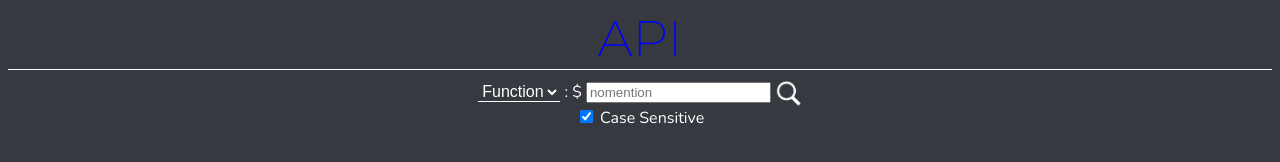
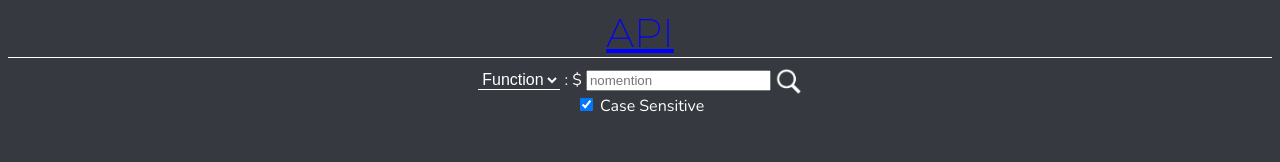
Before and after one commit to hcs1219/bdfd-api, a website: page index.html in a window 1280 px wide. Drawn offline with nearby package versions, Linux system fonts and the light colour scheme.

Commit message:
Update index.html

```diff
--- a/index.html
+++ b/index.html
@@ -29,7 +29,7 @@
        }
     </style>
     <header style="text-align:center;border-bottom:thin solid white;margin-bottom:10px;">
-      <a href="/api" style="color:blue;text-decoration:none;font-size:50px;font-family:'Montserrat', sans-serif;">API</a>
+      <a href="/api" style="color:blue;font-size:40px;font-family:'Montserrat', sans-serif;">API</a>
     </header>
     <div style="font-family:'Nunito', sans-serif;text-align:center;">
       <form>
```
